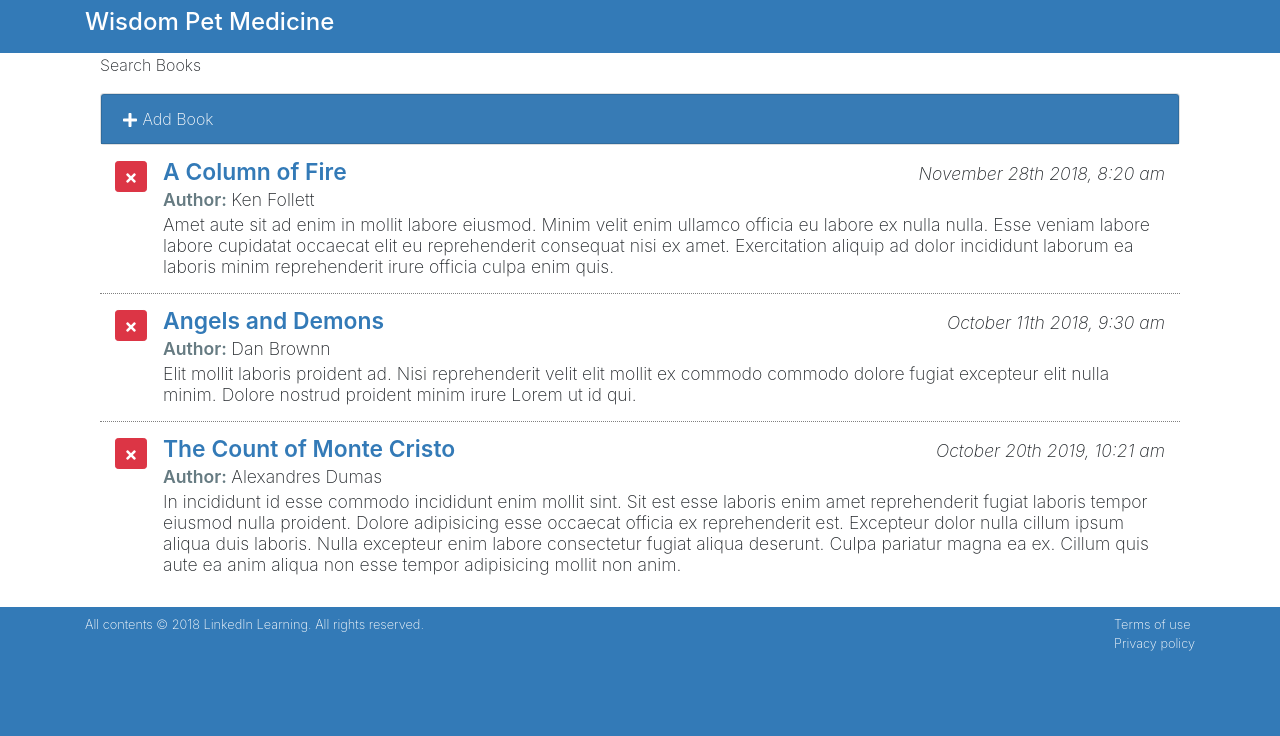
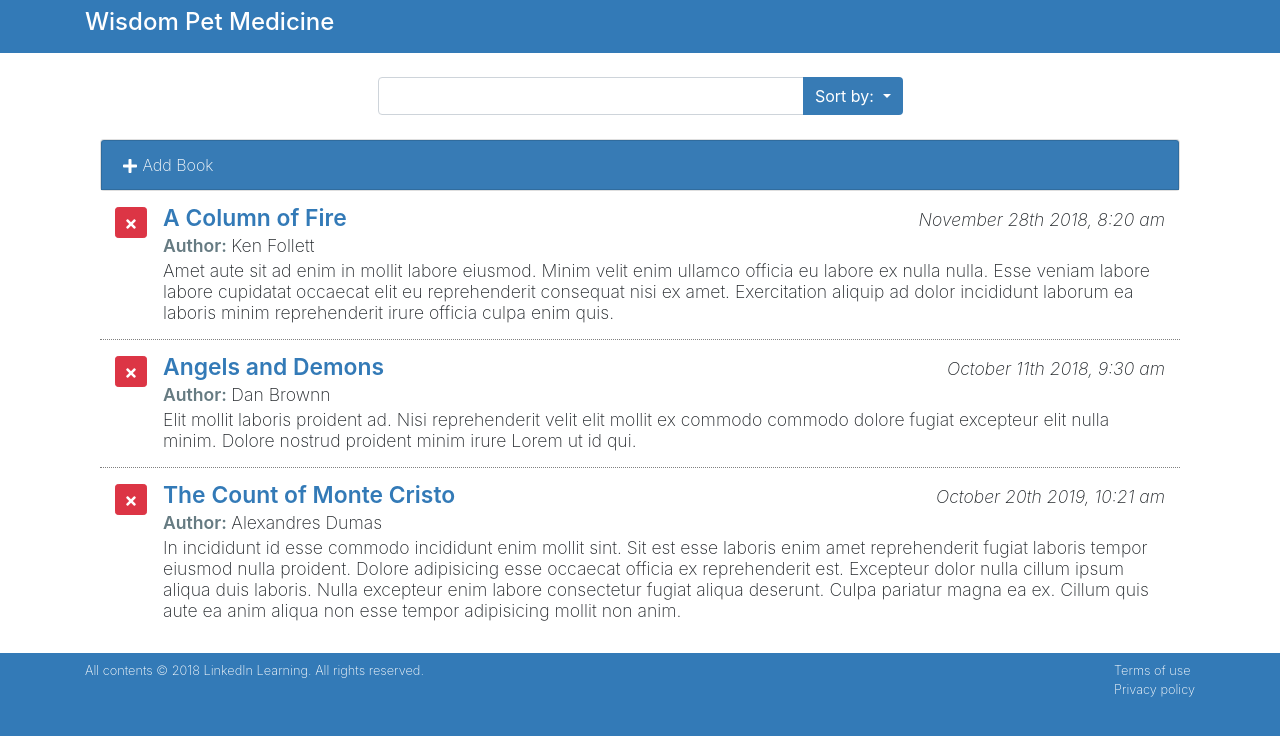
Before and after one commit to ciubiadi/React-Interface, a React (Create React App) app: page / in a window 1280 px wide. Shown: the top 736 px of the page. Built offline with nearby package versions, Linux system fonts and the light colour scheme.

Commit message:
sorting the books by the order rules is working

```diff
--- a/src/components/App.js
+++ b/src/components/App.js
@@ -11,11 +11,14 @@
     this.state = {
       myBooks : [],
       addFormClicked: false,
+      orderBy: 'bookName',
+      orderDirection: 'asc',
       lastIndex: 0
     };
     this.deleteBook = this.deleteBook.bind(this);
     this.toggleForm = this.toggleForm.bind(this);
     this.addBooks = this.addBooks.bind(this);
+    this.changeOrder = this.changeOrder.bind(this);
   }
 
   toggleForm() {
@@ -44,6 +47,13 @@
     });
   }
 
+changeOrder(order, direction) {
+  this.setState({
+    orderBy: order,
+    orderDirection: direction
+  });
+}
+
  componentDidMount() {
    fetch('./data.json')
     .then(response => response.json())
@@ -62,15 +72,35 @@
  }
 
   render() {
+    let order;
+    let filteredBooks = this.state.myBooks;
+    if( this.state.orderDirection === "asc") {
+      order = 1;
+    } else {
+      order = -1;
+    }
+
+    filteredBooks.sort((a,b) => {
+      if (a[this.state.orderBy].toLowerCase() < b[this.state.orderBy].toLowerCase()) {
+        return -1 * order;
+      } else {
+        return 1 * order;
+      }
+
+    })
     return (
       <main className="page bg-white" id="petratings">
         <div className="container">
           <div className="row">
             <div className="col-md-12 bg-white">
               <div className="container">
-                <SearchBooks />
+                <SearchBooks
+                  orderBy={this.state.orderBy}
+                  orderDirection={this.state.orderDirection}
+                  changeOrder={this.changeOrder}
+                />
                 <AddBooks toggleForm={this.toggleForm} formDisplay={this.state.addFormClicked} addBooks={this.addBooks}/>
-                <BookList books={this.state.myBooks} deleteBook={this.deleteBook}/>
+                <BookList books={filteredBooks} deleteBook={this.deleteBook}/>
               </div>
             </div>
           </div>
--- a/src/components/SearchBooks.js
+++ b/src/components/SearchBooks.js
@@ -4,7 +4,68 @@
 class SearchBooks extends Component {
     render() {
         return (
-            <div>Search Books</div>
+            <div className="search-appointments row justify-content-center my-4">
+            <div className="col-md-6">
+              <div className="input-group">
+                <input
+                  id="SearchApts"
+                  type="text"
+                  className="form-control"
+                  aria-label="Search Books"
+                />
+                <div className="input-group-append">
+                  <button
+                    type="button"
+                    className="btn btn-primary dropdown-toggle"
+                    data-toggle="dropdown"
+                    aria-haspopup="true"
+                    aria-expanded="false"
+                  >
+                    Sort by: <span className="caret" />
+                  </button>
+
+                  <div className="sort-menu dropdown-menu dropdown-menu-right">
+                    <button className={
+                      'sort-by dropdown-item ' + (this.props.orderBy === 'bookName' ? 'active' : '')
+                    }
+                    onClick={ e => this.props.changeOrder('bookName', this.props.orderDirection)}
+                    href="#">
+                      Book Name
+                    </button>
+                    <button className={
+                      'sort-by dropdown-item ' + (this.props.orderBy === 'releaseDate' ? 'active' : '')
+                    }
+                    onClick={ e => this.props.changeOrder('releaseDate', this.props.orderDirection)}
+                    href="#">
+                      Date
+                    </button>
+                    <button className={
+                      'sort-by dropdown-item ' + (this.props.orderBy === 'author' ? 'active' : '')
+                    }
+                    onClick={ e => this.props.changeOrder('author', this.props.orderDirection)}
+                    href="#">
+                      Author
+                    </button>
+                    <div role="separator" className="dropdown-divider" />
+                    <button className={
+                      'sort-by dropdown-item ' + (this.props.orderDirection === 'asc' ? 'active' : '')
+                    }
+                    onClick={ e => this.props.changeOrder(this.props.orderBy, 'asc')}
+                    href="#">
+                      Asc
+                    </button>
+                    <button className={
+                      'sort-by dropdown-item ' + (this.props.orderDirection === 'desc' ? 'active' : '')
+                    }
+                    onClick={ e => this.props.changeOrder(this.props.orderBy, 'desc')}
+                    href="#">
+                      Desc
+                    </button>
+                  </div>
+                </div>
+              </div>
+            </div>
+          </div>
         );
     }
 }
```
